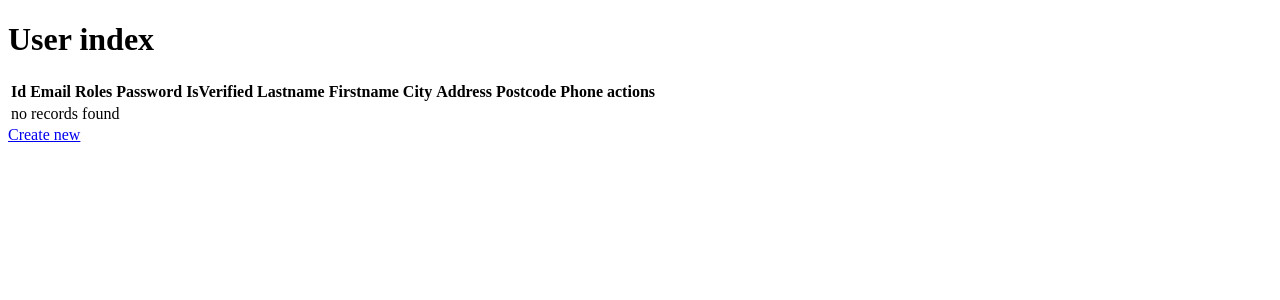
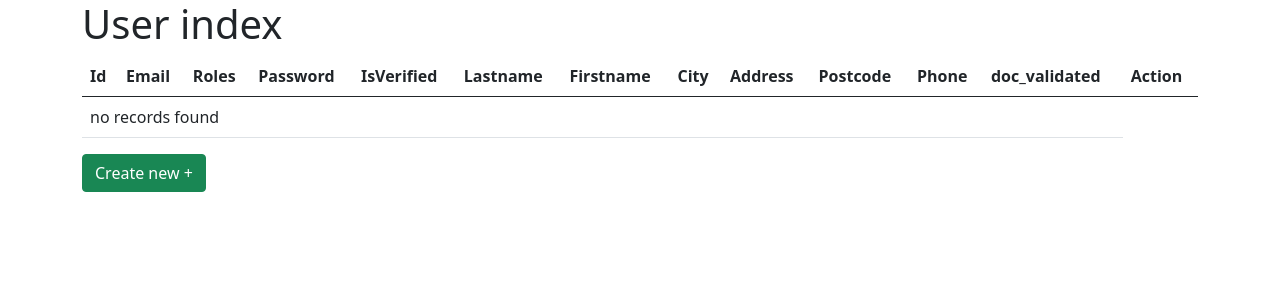
Before and after one commit to leabuguinet/FindMyArt, a Symfony app: template templates/user/index.html.twig in a window 1280 px wide. Shown: the top 300 px of the page. Run offline with Twig, Linux system fonts and the light colour scheme; the template is opened without the code that fills it, so the values that code supplies are empty; some libraries are stand-ins or nearby versions.

Commit message:
MiseEnPlaceCssCrud

```diff
--- a/templates/base.html.twig
+++ b/templates/base.html.twig
@@ -6,6 +6,8 @@
         {# Run `composer require symfony/webpack-encore-bundle`
            and uncomment the following Encore helpers to start using Symfony UX #}
         {% block stylesheets %}
+        <link href="https://cdn.jsdelivr.net/npm/bootstrap@5.0.0-beta3/dist/css/bootstrap.min.css" rel="stylesheet" integrity="sha384-eOJMYsd53ii+scO/bJGFsiCZc+5NDVN2yr8+0RDqr0Ql0h+rP48ckxlpbzKgwra6" crossorigin="anonymous">
+        <link rel="stylesheet" href="https://cdnjs.cloudflare.com/ajax/libs/font-awesome/5.15.3/css/all.min.css" integrity="sha512-iBBXm8fW90+nuLcSKlbmrPcLa0OT92xO1BIsZ+ywDWZCvqsWgccV3gFoRBv0z+8dLJgyAHIhR35VZc2oM/gI1w==" crossorigin="anonymous" />
             {#{{ encore_entry_link_tags('app') }}#}
         {% endblock %}
 
@@ -14,6 +16,11 @@
         {% endblock %}
     </head>
     <body>
-        {% block body %}{% endblock %}
+        {% block body %}
+        <script src="https://cdn.jsdelivr.net/npm/bootstrap@5.0.0-beta3/dist/js/bootstrap.bundle.min.js" integrity="sha384-JEW9xMcG8R+pH31jmWH6WWP0WintQrMb4s7ZOdauHnUtxwoG2vI5DkLtS3qm9Ekf" crossorigin="anonymous"></script>
+        <script src="https://cdn.jsdelivr.net/npm/@popperjs/core@2.9.1/dist/umd/popper.min.js" integrity="sha384-SR1sx49pcuLnqZUnnPwx6FCym0wLsk5JZuNx2bPPENzswTNFaQU1RDvt3wT4gWFG" crossorigin="anonymous"></script>
+        <script src="https://cdn.jsdelivr.net/npm/bootstrap@5.0.0-beta3/dist/js/bootstrap.min.js" integrity="sha384-j0CNLUeiqtyaRmlzUHCPZ+Gy5fQu0dQ6eZ/xAww941Ai1SxSY+0EQqNXNE6DZiVc" crossorigin="anonymous"></script>
+
+        {% endblock %}
     </body>
 </html>
--- a/templates/piece/_delete_form.html.twig
+++ b/templates/piece/_delete_form.html.twig
@@ -1,4 +1,4 @@
 <form method="post" action="{{ path('piece_delete', {'id': piece.id}) }}" onsubmit="return confirm('Are you sure you want to delete this item?');">
     <input type="hidden" name="_token" value="{{ csrf_token('delete' ~ piece.id) }}">
-    <button class="btn">Delete</button>
+    <button class="btn btn-danger m-2" type="button">Delete <i class="fas fa-trash-alt"></i></button>
 </form>
--- a/templates/piece/edit.html.twig
+++ b/templates/piece/edit.html.twig
@@ -1,8 +1,8 @@
 {% extends 'base.html.twig' %}
-
 {% block title %}Edit Piece{% endblock %}
 
 {% block body %}
+
     <h1>Edit Piece</h1>
 
     {{ include('piece/_form.html.twig', {'button_label': 'Update'}) }}
--- a/templates/user/index.html.twig
+++ b/templates/user/index.html.twig
@@ -3,6 +3,7 @@
 {% block title %}User index{% endblock %}
 
 {% block body %}
+<div class="container">
     <h1>User index</h1>
 
     <table class="table">
@@ -19,7 +20,8 @@
                 <th>Address</th>
                 <th>Postcode</th>
                 <th>Phone</th>
-                <th>actions</th>
+                <th>doc_validated</th>
+                <th>Action</th>
             </tr>
         </thead>
         <tbody>
@@ -36,9 +38,11 @@
                 <td>{{ user.address }}</td>
                 <td>{{ user.postcode }}</td>
                 <td>{{ user.phone }}</td>
-                <td>
-                    <a href="{{ path('user_show', {'id': user.id}) }}">show</a>
-                    <a href="{{ path('user_edit', {'id': user.id}) }}">edit</a>
+                <td>{{ user.DocValidated }}</td>
+
+                <td class="d-flex m-1">
+                    <a href="{{ path('user_show', {'id': user.id}) }}"class="btn btn-primary m-1" role="button"><i class="fas fa-pencil-alt"></i></a>
+                    <a href="{{ path('user_edit', {'id': user.id}) }}"class="btn btn-primary m-1" role="button"><i class="far fa-eye"></i></a>
                 </td>
             </tr>
         {% else %}
@@ -49,5 +53,6 @@
         </tbody>
     </table>
 
-    <a href="{{ path('user_new') }}">Create new</a>
+    <a href="{{ path('user_new') }}" class="btn btn-success" role="button">Create new +</a>
+</div>
 {% endblock %}
```
Also changed, not shown: templates/piece/index.html.twig (+9 -5 lines), templates/piece/show.html.twig (+6 -2 lines), templates/user/show.html.twig (+6 -2 lines).
